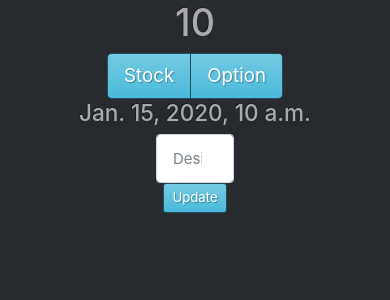
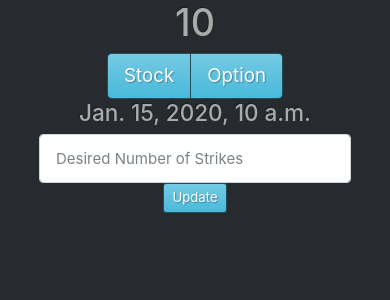
Before and after one commit to CharlieRay668/brokerage, a Django app: template main/templates/main/tradesymbolchain.html in a window 390 px wide. Shown: the part 54-354 px from the top of the page. Run offline with Django 3.2, Linux system fonts and the light colour scheme; the template is opened without the code that fills it: most values are stand-ins (such as "Sample title", 1, 10 or a date in 2020); parts of the project's set-up code (start-up, migrations or seed data) failed here and were passed over; some libraries are stand-ins or nearby versions.

Commit message:
tradesymbolchain for mobile

```diff
--- a/main/templates/main/tradesymbolchain.html
+++ b/main/templates/main/tradesymbolchain.html
@@ -56,6 +56,30 @@
             border: none;
             background-color: rgba(221, 221, 221, 0);
         }
+        #strikediv {
+            margin: auto;
+            text-align: center;
+            width: 20%;
+        }
+        #chaindiv {
+            text-align: center;
+        }
+        #expiry-btn {
+            width: 15%;
+        }
+        @media all and (max-width: 499px) {
+            #strikediv {
+                margin: auto;
+                text-align: center;
+                width: 80%;
+            }
+            #chaindiv {
+                text-align: center;
+            }
+            #expiry-btn {
+                width: 50%;
+            }
+        }
     </style>
     <div style="margin: auto; text-align: center;">
         <h1 id='stock_symbol'>{{stock_symbol}}</h1>
@@ -66,13 +90,13 @@
         <br>
         <h4 id ='timeclock'>{{curr_time}}</h4>
     </div>
-    <div id="strikediv" style="margin: auto; width: 20%; text-align: center;">
+    <div id="strikediv">
         <input type="number" id ='num_strikes' placeholder="Desired Number of Strikes" class="form-control"></input>
         <button type="button" id = 'update_strike' class="btn btn-info btn-sm" onclick="updateStrikes()">Update</button>
         <button type="button" id = 'update_chain' class="btn btn-info btn-sm" onclick="updateChain()" style="display: none;">Update</button>
     </div>
     <br>
-    <div id="chaindiv" style="text-align: center;">
+    <div id="chaindiv">
     </div>
     <div id="expirydiv" style="display: none;">
     </div>
@@ -195,7 +219,7 @@
                 appendButton.classList.add('btn');
                 appendButton.classList.add('btn-info');
                 appendButton.classList.add('btn-sm');
-                appendButton.style.width = "15%"
+                appendButton.classList.add('expiry-btn');
                 id = "expiry-b"+String(i);
                 appendButton.id = id;
                 var expiry_text = jsexpiries[i]
```
